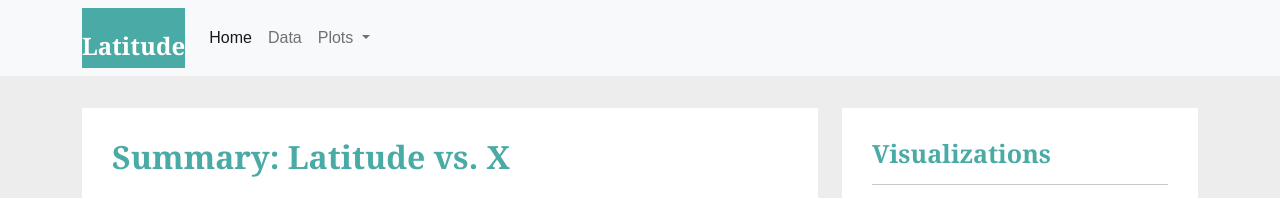
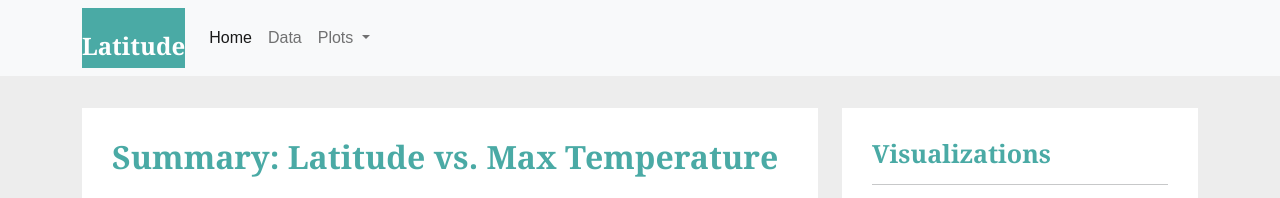
Before and after one commit to Taetrian37785/HTMLCSS, a plain HTML site: page Homework/vs_max_temp.html in a window 1280 px wide. Shown: the top 198 px of the page. Drawn offline with nearby package versions, Linux system fonts and the light colour scheme.

Commit message:
Changed Visualizations.

```diff
--- a/Homework/vs_max_temp.html
+++ b/Homework/vs_max_temp.html
@@ -61,7 +61,7 @@
     <section class="row">
       <div class="col-md-8">
         <article class="description-content">
-          <h1 class="description-header">Summary: Latitude vs. X</h1>
+          <h1 class="description-header">Summary: Latitude vs. Max Temperature</h1>
           <hr class="description-hr" />
           <img src="scat1.png" alt="" id="description-content" />
           <p>This grapg seems to give a pretty good idea of a correlation between temperature and
```
Also changed, not shown: Homework/vs_cloudiness.html (+1 -1 lines), Homework/vs_humid.html (+1 -1 lines).
